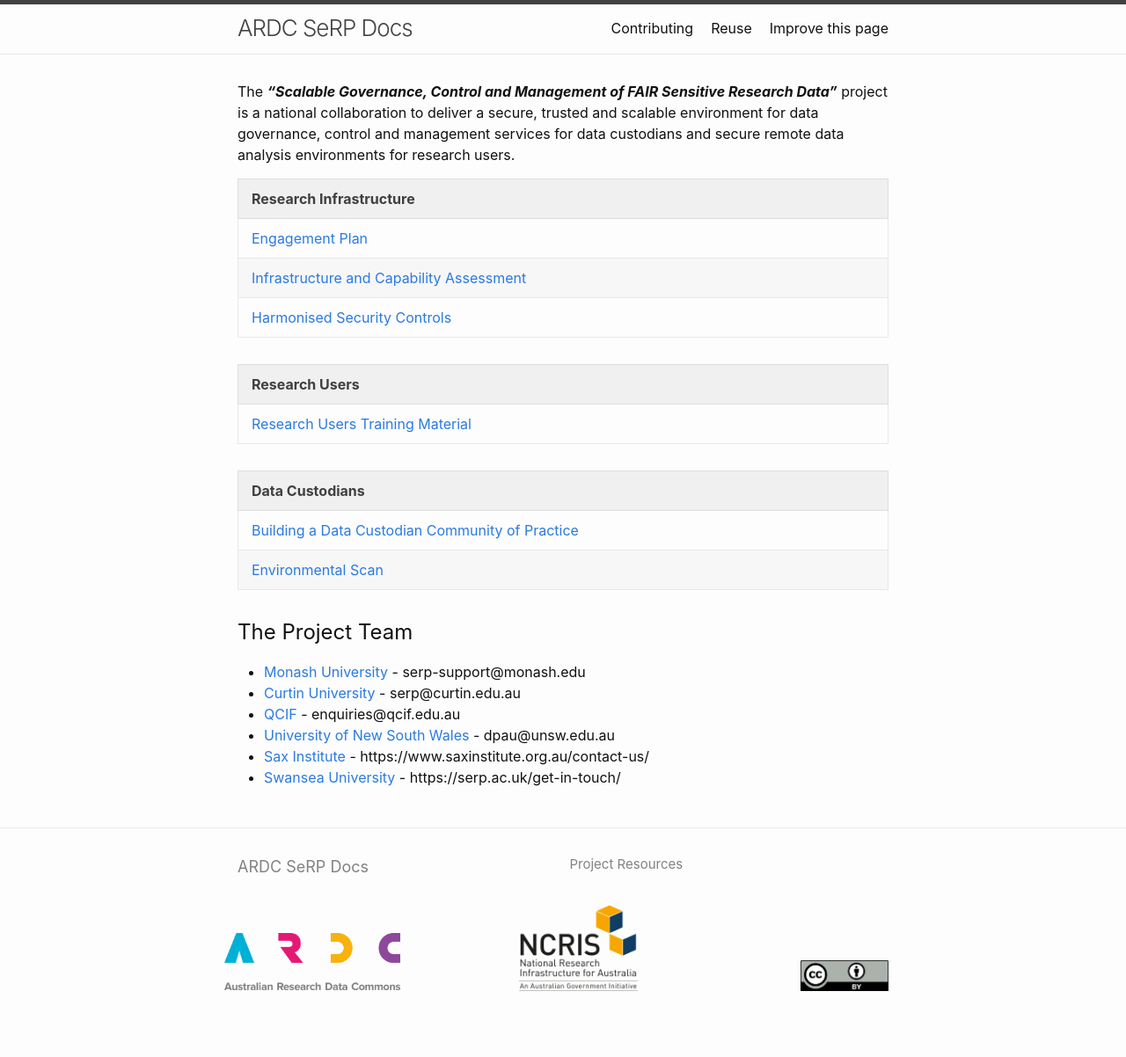
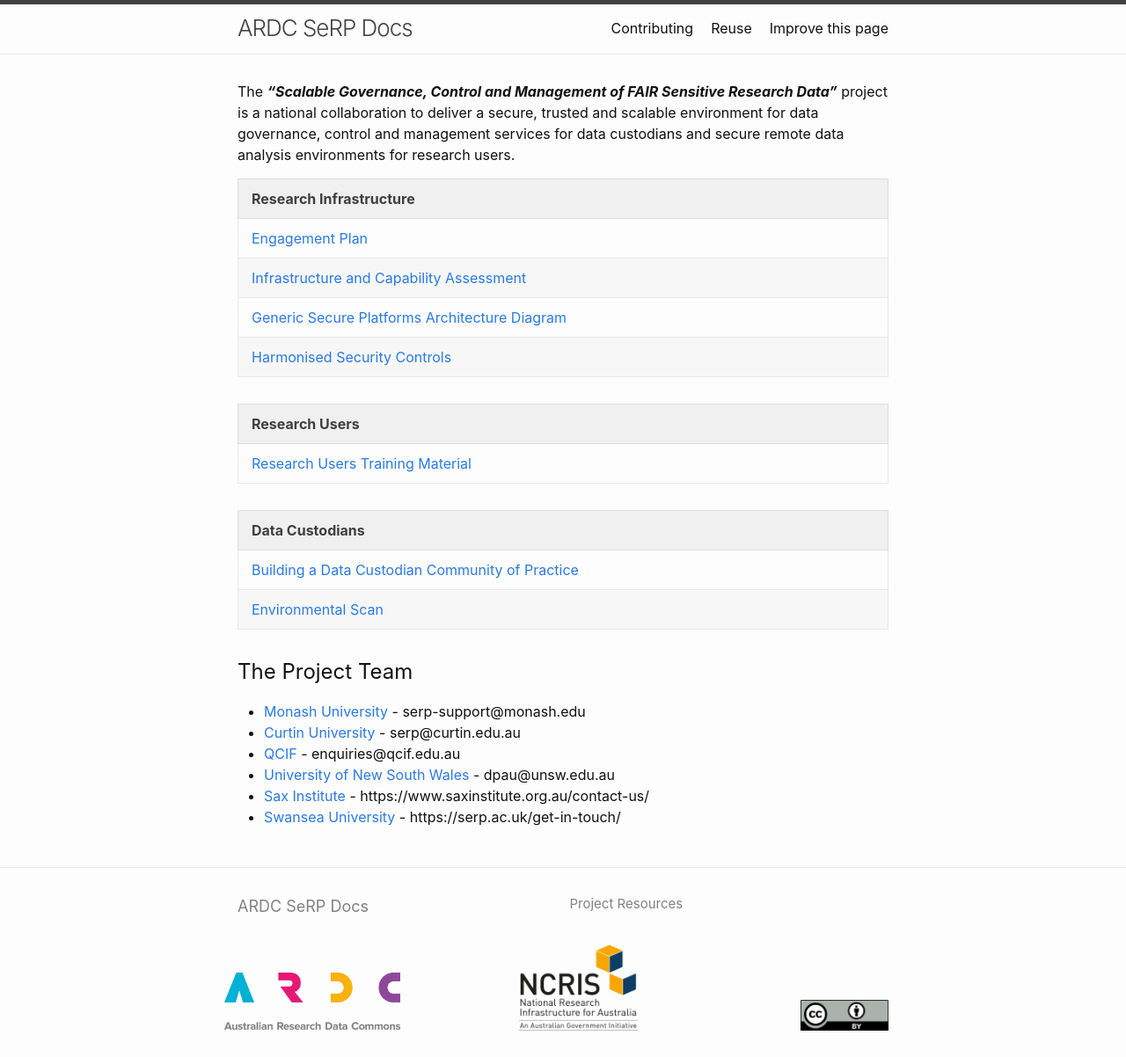
Before and after one commit to ARDC-Secure-Platforms/ardc-serp-docs, a Jekyll site: the page built from index.md, in a window 1280 px wide. Shown: the whole page at 88% size. Built offline with Jekyll 4.4.1, drawn with Linux system fonts in a browser that asks for light colours; before the commit the page ends 1157 px from its top, so only the background shows below that.

Commit message:
Update index.md
added RICoP Diagram

```diff
--- a/index.md
+++ b/index.md
@@ -10,6 +10,7 @@ The ***"Scalable Governance, Control and Management of FAIR Sensitive Research D
 | --- |
 | [Engagement Plan]({{ site.baseurl }}/01-ricop-ep) |
 | [Infrastructure and Capability Assessment]({{ site.baseurl }}/02-ricop-ica) |
+| [Generic Secure Platforms Architecture Diagram]({{ site.baseurl }}/pdfs/Secure Research Platform Diagram.pdf) |
 | [Harmonised Security Controls]({{ site.baseurl }}/pdfs/Harmonised_Security_Controls.pdf) |
 
 
```
